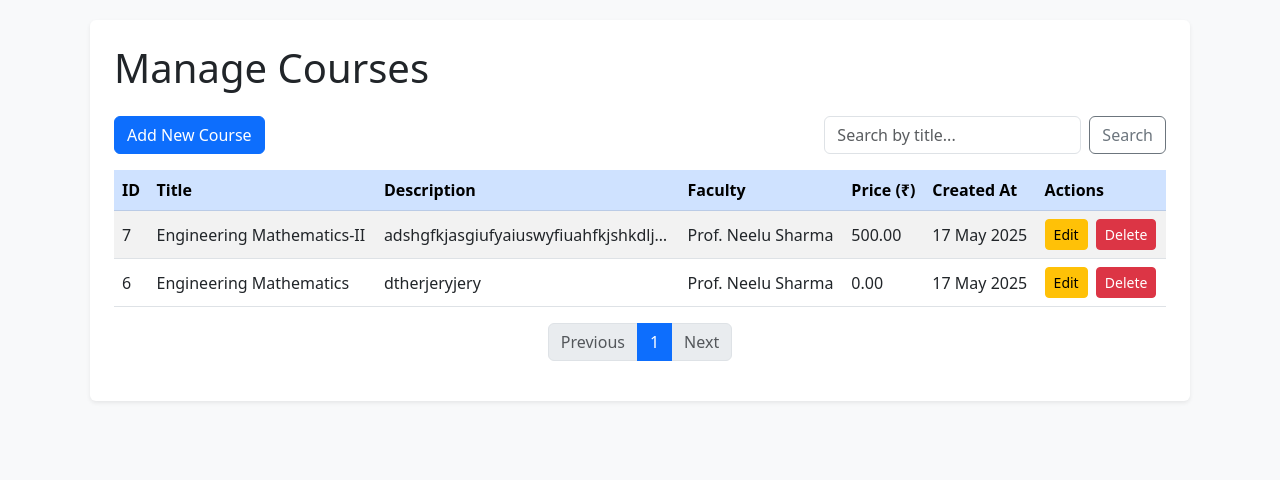
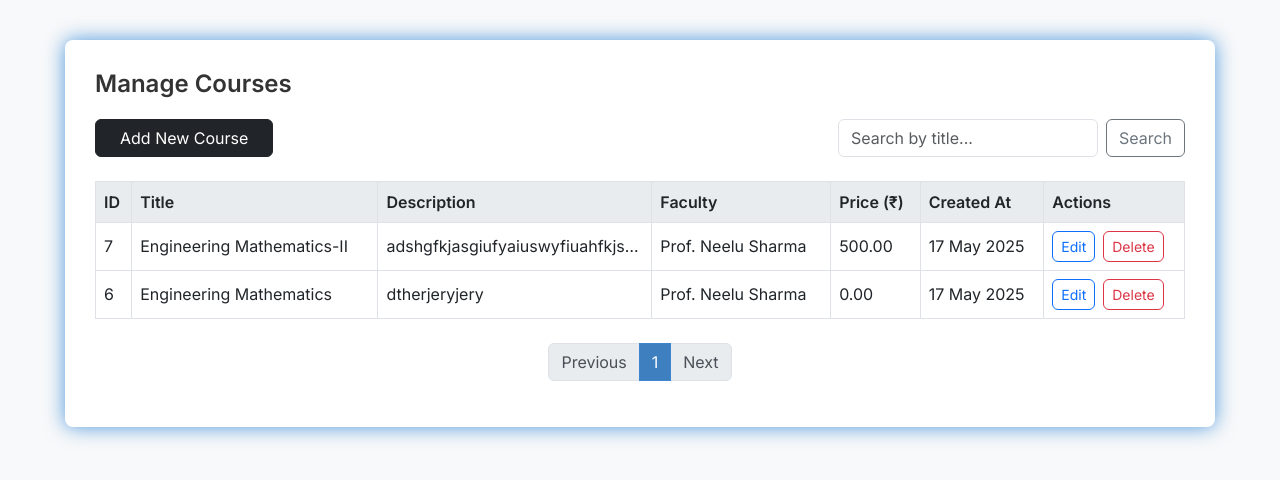
Before and after one commit to lokeshyadav25/E-Learning, a PHP site: page /admin/manage-courses.php in a window 1280 px wide. Shown: the top 480 px of the page. Run offline with PHP 8.4, Linux system fonts and the light colour scheme; a user stored in the database is signed in; data comes from the database, SQL or seed files in the repository.

Commit message:
admin/manage-courses.php uploads/assignments/7_8_1747555846_synopsis.pdf  uploads/course_content/course_8_1747555921_srs_template-ieee_250402_221801.pdf

```diff
--- a/admin/manage-courses.php
+++ b/admin/manage-courses.php
@@ -7,26 +7,22 @@ if (!isset($_SESSION['admin_logged_in'])) {
     exit();
 }
 
-// Pagination & Search parameters
 $search = $_GET['search'] ?? '';
 $page = max(1, (int)($_GET['page'] ?? 1));
 $limit = 10;
 $offset = ($page - 1) * $limit;
 
-// Prepare search condition safely
 $search_sql = '';
 if ($search !== '') {
     $search_escaped = $conn->real_escape_string($search);
     $search_sql = " WHERE c.title LIKE '%$search_escaped%' ";
 }
 
-// Count total courses for pagination
 $count_query = "SELECT COUNT(*) as total FROM courses c $search_sql";
 $count_result = $conn->query($count_query);
 $total_courses = $count_result->fetch_assoc()['total'];
 $total_pages = ceil($total_courses / $limit);
 
-// Fetch courses with faculty
 $query = "
     SELECT c.id, c.title, c.description, c.created_at, c.price, f.full_name
     FROM courses c
@@ -36,7 +32,6 @@ $query = "
     LIMIT $limit OFFSET $offset
 ";
 $result = $conn->query($query);
-
 ?>
 
 <!DOCTYPE html>
@@ -45,19 +40,63 @@ $result = $conn->query($query);
     <meta charset="UTF-8" />
     <title>Manage Courses - Admin Panel</title>
     <link href="https://cdn.jsdelivr.net/npm/bootstrap@5.3.0/dist/css/bootstrap.min.css" rel="stylesheet" />
+    <link href="https://fonts.googleapis.com/css2?family=Inter:wght@400;600&display=swap" rel="stylesheet">
     <style>
-        body { padding: 20px; background-color: #f8f9fa; }
-        .container { max-width: 1100px; }
-        .table td, .table th { vertical-align: middle; }
-        .description-cell { max-width: 300px; white-space: nowrap; overflow: hidden; text-overflow: ellipsis; }
+        body {
+            background-color: #f8f9fa;
+            font-family: 'Inter', sans-serif;
+            color: #333;
+        }
+        .container {
+            max-width: 1150px;
+            background-color: #fff;
+            border-radius: 8px;
+            padding: 30px;
+            margin-top: 40px;
+            box-shadow: 0 0 20px hsla(209, 66.70%, 51.80%, 0.86);
+        }
+        h1 {
+            font-weight: 600;
+            font-size: 24px;
+            margin-bottom: 20px;
+        }
+        .table thead th {
+            background-color: #e9ecef;
+            font-weight: 600;
+        }
+        .description-cell {
+            max-width: 250px;
+            white-space: nowrap;
+            overflow: hidden;
+            text-overflow: ellipsis;
+        }
+        .action-buttons {
+            display: flex;
+            gap: 8px;
+            flex-wrap: wrap;
+        }
+        .btn {
+            border-radius: 6px;
+        }
+        .pagination .page-link {
+            color: #495057;
+        }
+        .pagination .page-item.active .page-link {
+            background-color:rgb(62, 127, 192);
+            color: #fff;
+            border-color:rgb(61, 133, 206);
+        }
+        .form-control {
+            border-radius: 6px;
+        }
     </style>
 </head>
 <body>
-<div class="container bg-white p-4 rounded shadow-sm">
-    <h1 class="mb-4">Manage Courses</h1>
+<div class="container">
+    <h1>Manage Courses</h1>
 
-    <div class="d-flex justify-content-between align-items-center mb-3">
-        <a href="add-course.php" class="btn btn-primary">Add New Course</a>
+    <div class="d-flex justify-content-between align-items-center mb-4">
+        <a href="add-course.php" class="btn btn-dark px-4">Add New Course</a>
 
         <form class="d-flex" method="GET" action="">
             <input type="text" name="search" value="<?php echo htmlspecialchars($search); ?>" class="form-control me-2" placeholder="Search by title..." />
@@ -66,8 +105,8 @@ $result = $conn->query($query);
     </div>
 
     <?php if ($result && $result->num_rows > 0): ?>
-        <table class="table table-striped table-hover">
-            <thead class="table-primary">
+        <table class="table table-bordered table-hover align-middle">
+            <thead>
                 <tr>
                     <th>ID</th>
                     <th>Title</th>
@@ -93,22 +132,21 @@ $result = $conn->query($query);
                     <td><?php echo number_format((float)$course['price'], 2); ?></td>
                     <td><?php echo htmlspecialchars($course['created_at'] ? date('d M Y', strtotime($course['created_at'])) : ''); ?></td>
                     <td>
-                        <a href="edit-course.php?id=<?php echo urlencode($course['id']); ?>" class="btn btn-sm btn-warning me-1">Edit</a>
-
-                        <!-- Delete with POST and JS confirmation -->
-                        <form method="POST" action="delete-course.php" class="d-inline" onsubmit="return confirm('Are you sure you want to delete this course?');">
-                            <input type="hidden" name="id" value="<?php echo htmlspecialchars($course['id']); ?>" />
-                            <button type="submit" class="btn btn-sm btn-danger">Delete</button>
-                        </form>
+                        <div class="action-buttons">
+                            <a href="edit-course.php?id=<?php echo urlencode($course['id']); ?>" class="btn btn-sm btn-outline-primary">Edit</a>
+                            <form method="POST" action="delete-course.php" onsubmit="return confirm('Are you sure you want to delete this course?');">
+                                <input type="hidden" name="id" value="<?php echo htmlspecialchars($course['id']); ?>" />
+                                <button type="submit" class="btn btn-sm btn-outline-danger">Delete</button>
+                            </form>
+                        </div>
                     </td>
                 </tr>
             <?php endwhile; ?>
             </tbody>
         </table>
 
-        <!-- Pagination -->
-        <nav aria-label="Course pagination">
-            <ul class="pagination justify-content-center">
+        <nav aria-label="Pagination">
+            <ul class="pagination justify-content-center mt-4">
                 <?php if ($page > 1): ?>
                     <li class="page-item"><a class="page-link" href="?search=<?php echo urlencode($search); ?>&page=<?php echo $page - 1; ?>">Previous</a></li>
                 <?php else: ?>
@@ -116,7 +154,6 @@ $result = $conn->query($query);
                 <?php endif; ?>
 
                 <?php
-                // Show up to 5 pages centered around current page
                 $start = max(1, $page - 2);
                 $end = min($total_pages, $page + 2);
                 for ($i = $start; $i <= $end; $i++): ?>
@@ -132,7 +169,6 @@ $result = $conn->query($query);
                 <?php endif; ?>
             </ul>
         </nav>
-
     <?php else: ?>
         <p class="text-center mt-4">No courses found.</p>
     <?php endif; ?>
```
Also changed, not shown: 2 other files.
